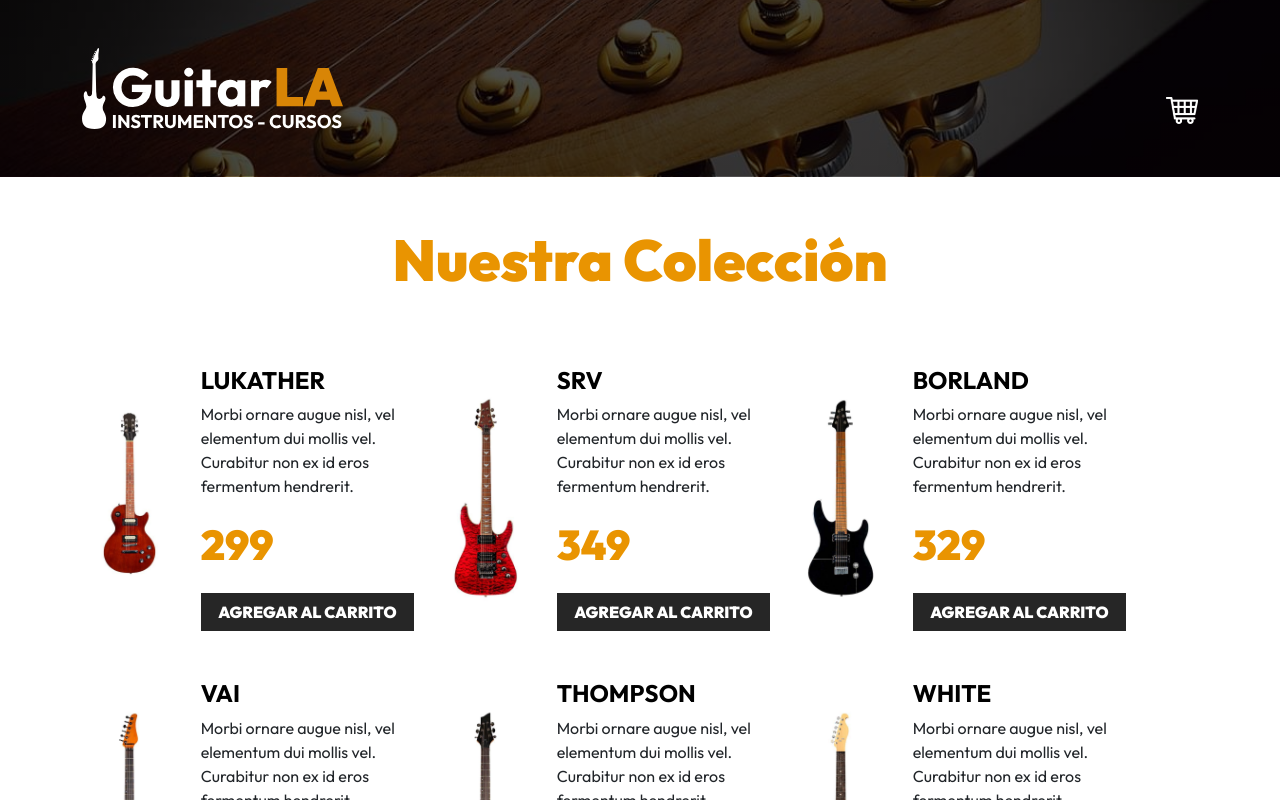
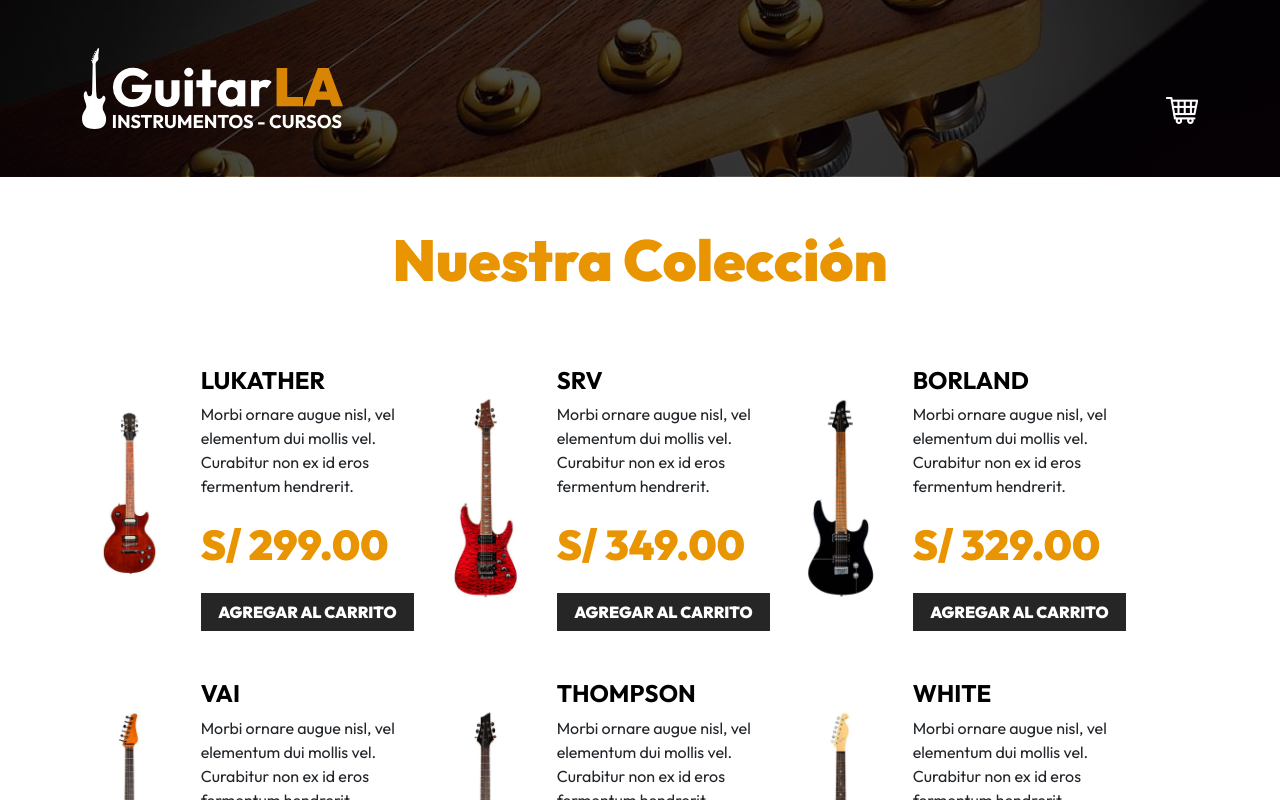
Before and after one commit to BryanLlana/GuitarLa_React, a React (Vite) app: page / in a window 1280 px wide. Shown: the top 800 px of the page. Built offline with nearby package versions, Linux system fonts and the light colour scheme.

Commit message:
Format price added

```diff
--- a/src/components/Guitar.tsx
+++ b/src/components/Guitar.tsx
@@ -1,4 +1,5 @@
 import { Guitar } from "../data/interfaces/Guitar"
+import { formatPriceToPen } from "../helpers"
 
 interface Props {
   guitar: Guitar
@@ -15,7 +16,7 @@ const GuitarItem: React.FC<Props> = ({ guitar }) => {
       <div className="col-8">
         <h3 className="text-black fs-4 fw-bold text-uppercase">{ name }</h3>
         <p>{ description }</p>
-        <p className="fw-black text-primary fs-3">{ price }</p>
+        <p className="fw-black text-primary fs-3">{ formatPriceToPen(price) }</p>
         <button
           type="button"
           className="btn btn-dark w-100"
--- /dev/null
+++ b/src/helpers/index.ts
@@ -0,0 +1,6 @@
+export const formatPriceToPen = (price: number) => {
+  return price.toLocaleString('es-PE', {
+    style: 'currency',
+    currency: 'PEN'
+  })
+}
```
